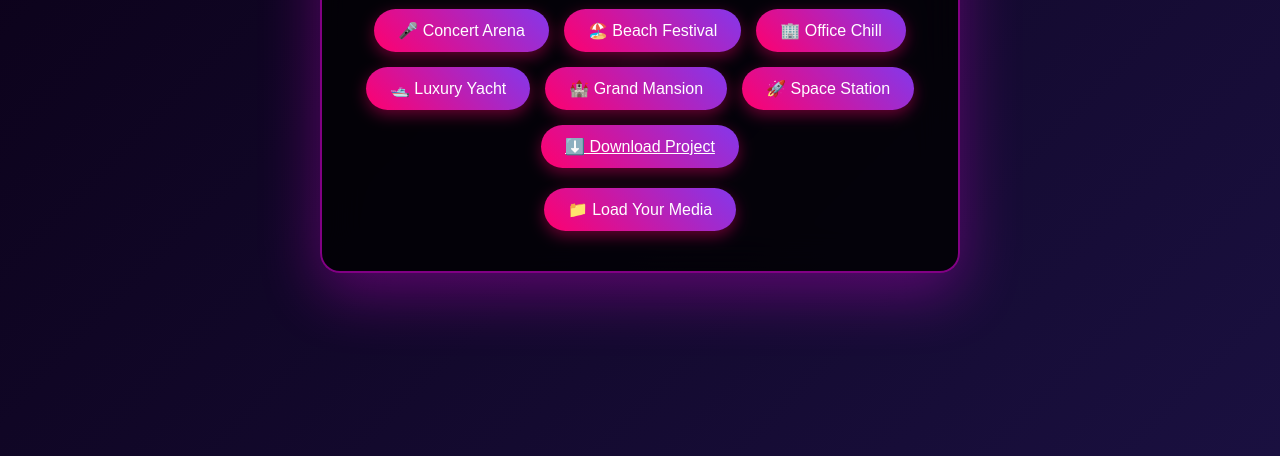
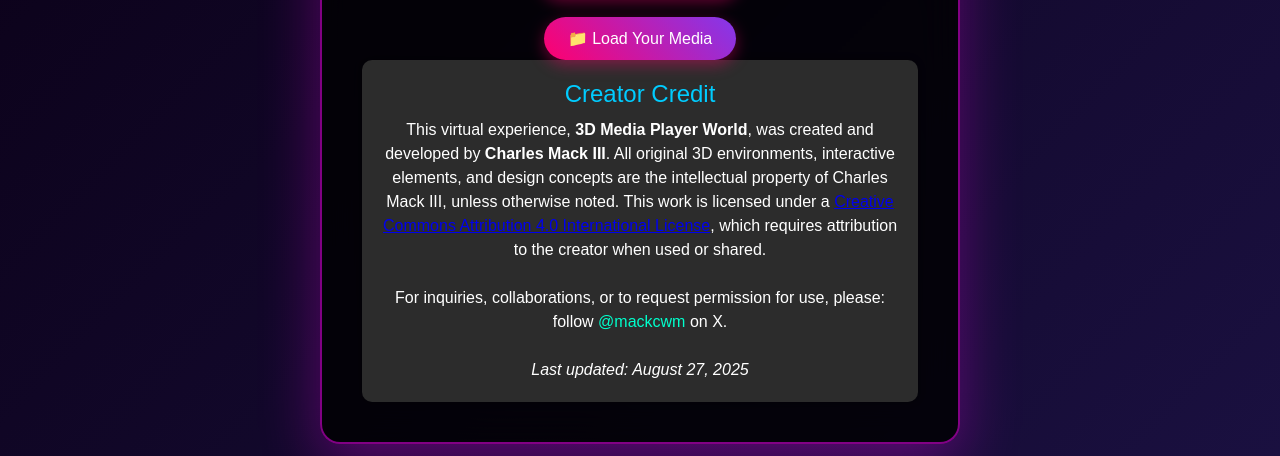
Before and after one commit to CharlesMack/3d-media-player-world, a plain HTML site: page index.html in a window 1280 px wide. Shown: the part 344-800 px from the top of the page. Drawn offline with nearby package versions, Linux system fonts and the light colour scheme.

Commit message:
Update index.html
Collaborations Credit Charles Mack III

```diff
--- a/index.html
+++ b/index.html
@@ -340,6 +340,30 @@
             #crosshair { display: none; }
             #mobileControls { display: block; }
         }
+        .credit-container {
+            max-width: 600px;
+            margin: 0 auto;
+            background-color: #2c2c2c;
+            padding: 20px;
+            border-radius: 10px;
+            box-shadow: 0 0 10px rgba(0, 0, 0, 0.5);
+        }
+        .credit-title {
+            color: #00ccff;
+            font-size: 24px;
+            margin-bottom: 10px;
+        }
+        .credit-text {
+            font-size: 16px;
+            line-height: 1.5;
+        }
+        .contact-link {
+            color: #00ffcc;
+            text-decoration: none;
+        }
+        .contact-link:hover {
+            text-decoration: underline;
+        }
     </style>
 </head>
 <body>
@@ -377,6 +401,35 @@
             <button class="venue-btn" onclick="document.getElementById('mediaInput').click()">
                 📁 Load Your Media
             </button>
+
+
+
+
+
+
+
+
+
+
+
+
+
+    <div class="credit-container">
+        <div class="credit-title">Creator Credit</div>
+        <div class="credit-text">
+            This virtual experience, <strong>3D Media Player World</strong>, was created and developed by
+            <strong>Charles Mack III</strong>. All original 3D environments, interactive elements, and design concepts
+            are the intellectual property of Charles Mack III, unless otherwise noted. This work is licensed under
+            a <a href="https://creativecommons.org/licenses/by/4.0/" target="_blank">Creative Commons Attribution 4.0 International License</a>,
+            which requires attribution to the creator when used or shared.
+            <br><br>
+            For inquiries, collaborations, or to request permission for use, please:
+            follow <a href="https://x.com/mackcwm" class="contact-link" target="_blank">@mackcwm</a> on X.
+            <br><br>
+            <em>Last updated: August 27, 2025</em>
+        </div>
+    </div>
+
         </div>
 
         <div id="hud">
```
